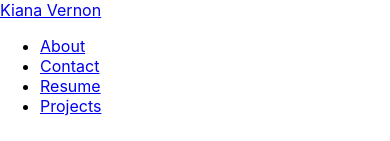
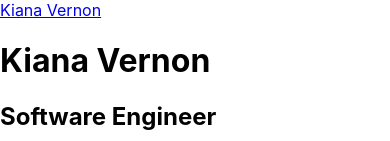
Before and after one commit to k-vernon/portfolio, a React (Create React App) app: page / in a window 390 px wide. Shown: the top 141 px of the page. Built offline with nearby package versions, Linux system fonts and the light colour scheme.

Commit message:
add styling to app

```diff
--- a/public/index.html
+++ b/public/index.html
@@ -5,11 +5,11 @@
     <link rel="icon" href="%PUBLIC_URL%/favicon.ico" />
     <meta name="viewport" content="width=device-width, initial-scale=1" />
     <meta name="theme-color" content="#000000" />
-    <meta
-      name="description"
-      content="Web site created using create-react-app"
-    />
     <link rel="apple-touch-icon" href="%PUBLIC_URL%/logo192.png" />
+    <!-- BOXICONS -->
+    <link href='https://unpkg.com/boxicons@2.1.4/css/boxicons.min.css' rel='stylesheet'>
+    <!-- UNICONS -->
+    <link rel="stylesheet" href="https://unicons.iconscout.com/release/v4.0.0/css/line.css">
     <!--
       manifest.json provides metadata used when your web app is installed on a
       user's mobile device or desktop. See https://developers.google.com/web/fundamentals/web-app-manifest/
@@ -24,7 +24,7 @@
       work correctly both with client-side routing and a non-root public URL.
       Learn how to configure a non-root public URL by running `npm run build`.
     -->
-    <title>React App</title>
+    <title>Kiana's Portfolio</title>
   </head>
   <body>
     <noscript>You need to enable JavaScript to run this app.</noscript>
--- a/src/App.css
+++ b/src/App.css
@@ -1,38 +1,120 @@
-.App {
-  text-align: center;
+/* FONTS */
+@import url('https://fonts.googleapis.com/css2?family=Poppins:wght@400;500;600&display=swap');
+
+/* VARIABLE CSS */
+:root {
+  --header-height: 3em;
+
+  /* COLORS */
+  /* Color mode HSL(hue, saturation, lightness) */
+  --hue: 0%;
+  --sat: 0%;
+  --title-color: hsl(var(--hue), var(--sat), 20%);
+  --title-color-dark: hsl(var(--hue), var(--sat), 0%);
+  --text-color: hsl(var(--hue), var(--sat), 46%);
+  --body-color: hsl(var(--hue), var(--sat), 98%);
+  --container-color: #fff;
+
+  /* FONT AND TYPOGRAPHY */
+  --body-font: font-family: 'Poppins', sans-serif;
+
+  /* .5rem = 8px | 1rem = 16px  */
+  --big-font-size: 3.5rem;
+  --h1-font-size: 2.25rem;
+  --h2-font-size: 1.5rem;
+  --h3-font-size: 1.25rem;
+  --normal-font-size: 1rem;
+  --small-font-size: 0.875rem;
+  --smaller-font-size: 0.813rem;
+  --tiny-font-size: 0.625rem;
+
+  /* Font weight */
+  --font-normal: 400;
+  --font-medium: 500;
+  --font-semi-bold: 600;
+
+  /* Margins Bottoms */
+  /* .5rem = 8px | 1rem = 16px */
+  --mb-0-25: 0.25rem;
+  --mb-0-5: 0.5rem;
+  --mb-0-75: 0.75rem;
+  --mb-1: 1rem;
+  --mb-1-5: 1.5rem;
+  --mb-2: 2rem;
+  --mb-2-5: 2.5rem;
+  --mb-3: 3rem;
+
+  /* z index */
+  --z-tooltip: 10;
+  --z-fixed: 100;
+  --z-modal: 1000;
 }
 
-.App-logo {
-  height: 40vmin;
-  pointer-events: none;
-}
-
-@media (prefers-reduced-motion: no-preference) {
-  .App-logo {
-    animation: App-logo-spin infinite 20s linear;
+/* Responsive typography */
+@media screen and (max-width: 992px) {
+  :root {
+    --big-font-size: 2.75rem;
+    --h1-font-size: 1.5rem;
+    --h2-font-size: 1.25rem;
+    --h3-font-size: 1rem;
+    --normal-font-size: 0.938rem;
+    --small-font-size: 0.813rem;
+    --smaller-font-size: 0.75rem;
   }
 }
 
-.App-header {
-  background-color: #282c34;
-  min-height: 100vh;
-  display: flex;
-  flex-direction: column;
-  align-items: center;
-  justify-content: center;
-  font-size: calc(10px + 2vmin);
-  color: white;
+/* Base */
+* {
+  margin: 0;
+  padding: 0;
+  box-sizing: border-box;
 }
 
-.App-link {
-  color: #61dafb;
+html {
+  scroll-behavior: smooth;
 }
 
-@keyframes App-logo-spin {
-  from {
-    transform: rotate(0deg);
-  }
-  to {
-    transform: rotate(360deg);
-  }
+body,
+button,
+input,
+textarea {
+  font-family: var(--body-font);
+  font-size: var(--normal-font-size);
 }
+
+body {
+  background-color: var(--body-color);
+  color: var(--text-color);
+}
+
+h1, h2, h3 {
+  color: var(--title-color);
+  font-weight: var(--font-semi-bold);
+}
+
+ul {
+  list-style: none;
+}
+
+a {
+  text-decoration: none;
+}
+
+/* Reusuable CSS Classes */
+
+
+/* Layout */
+
+
+/* Buttons */
+
+
+/* Breakpoints */
+/* For large devices */
+@media screen and (max-width: 992px) {
+}
+
+/* For medium devices */
+@media screen and (max-width: 768px) {
+
+}
--- a/src/App.js
+++ b/src/App.js
@@ -1,7 +1,7 @@
 import { Routes, Route } from 'react-router-dom'
 
 // PAGES
-import Home from './pages/Home'
+import Home from './pages/Home/Home'
 import About from './pages/About'
 import Contact from './pages/Contact'
 import Resume from './pages/Resume'
@@ -18,11 +18,11 @@ function App() {
     <NavBar />
       <Routes>
         <Route path="/" element={< Home />} />
-        <Route path="/about" element={< About />} />
+        {/* <Route path="/about" element={< About />} />
         <Route path="/contact" element={< Contact />} />
         <Route path="/projects" element={< Projects />} />
         <Route path="/resume" element={< Resume />} />
-        <Route path="/projectdetails" element={< ProjectDetails />} />
+        <Route path="/projectdetails" element={< ProjectDetails />} /> */}
       </Routes>
     </>
   );
--- a/src/components/NavBar.jsx
+++ b/src/components/NavBar.jsx
@@ -8,7 +8,7 @@ function NavBar() {
           <Link to='/' >
             Kiana Vernon
           </Link>
-          <ul>
+          {/* <ul>
               <li>
                   <Link to='/about' >
                     About
@@ -29,8 +29,7 @@ function NavBar() {
                     Projects
                   </Link>
               </li>
-
-          </ul>
+          </ul> */}
       </nav>
   )
 }
--- a/src/pages/Home.jsx
+++ b/src/pages/Home/Home.jsx
@@ -1,4 +1,4 @@
-
+import styles from './Home.module.css'
 
 function Home() {
   return (
```
Also changed, not shown: src/pages/Home/Home.module.css (added).
